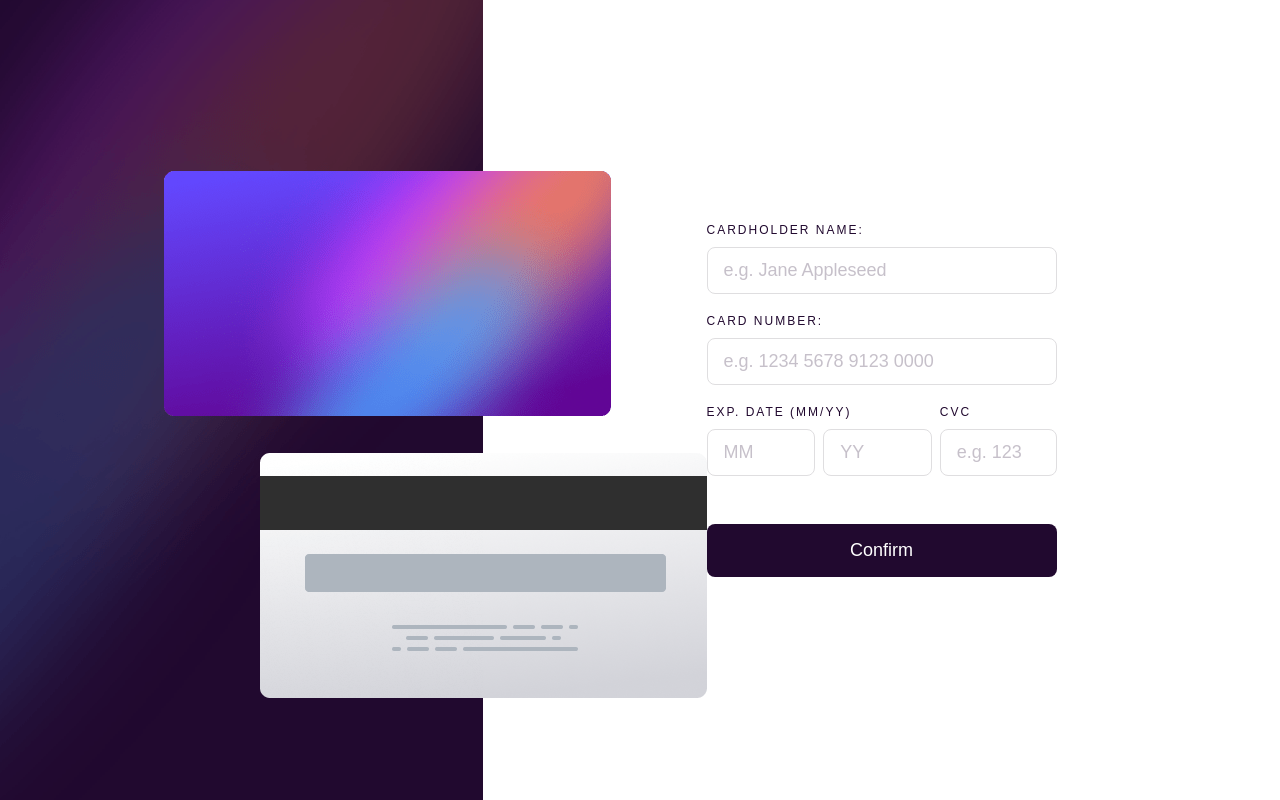
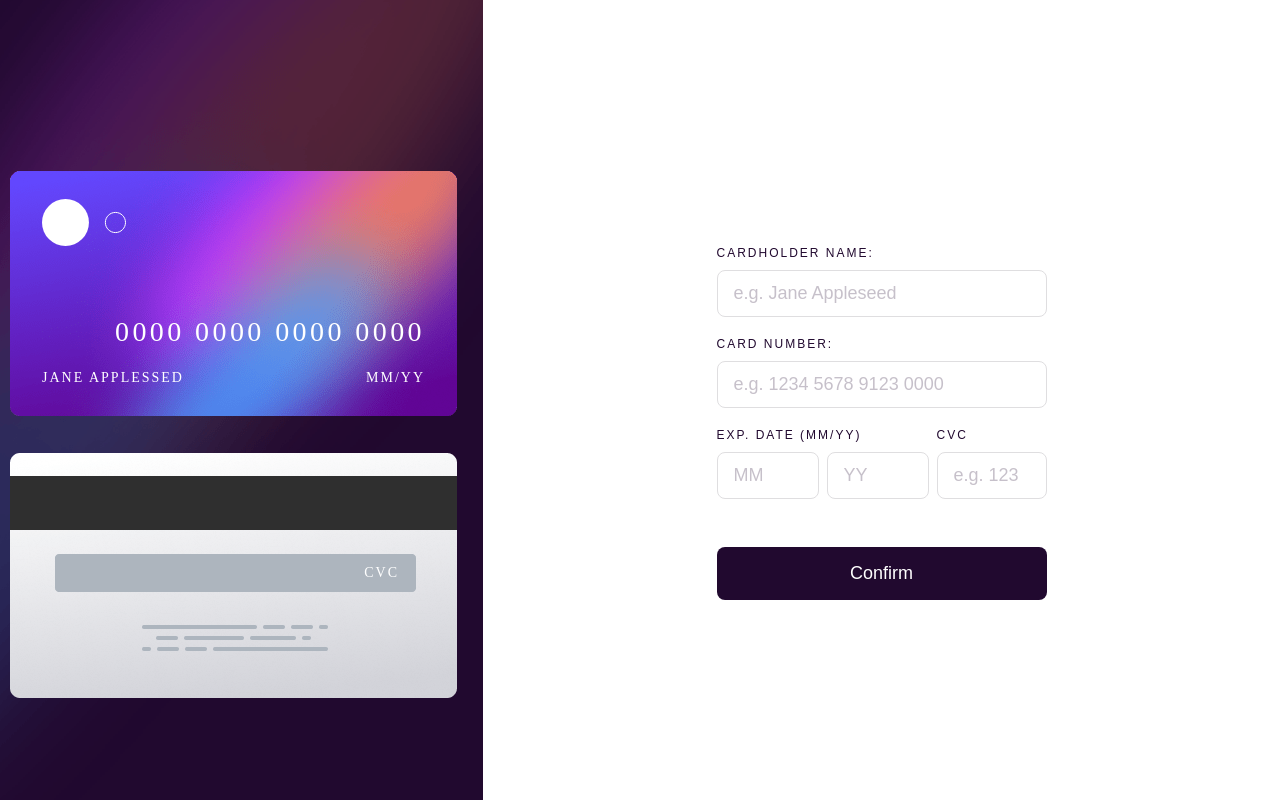
Before and after one commit to natiaker/interactive-card-details-form, a React (Create React App) app: page / in a window 1280 px wide. Built offline with nearby package versions, Linux system fonts and the light colour scheme.

Commit message:
feat: add card details

```diff
--- a/src/components/Card.tsx
+++ b/src/components/Card.tsx
@@ -4,8 +4,20 @@ export default function Card() {
   return (
     <StyledCard>
       <Wrapper>
-        <CardBack></CardBack>
-        <CardFront></CardFront>
+        <CardBack>
+          <p className='cvc'>cvc</p>
+        </CardBack>
+        <CardFront>
+          <img
+            src='./assets/card-logo.svg'
+            alt='card-logo'
+          />
+          <p className='card-number'>0000 0000 0000 0000</p>
+          <div>
+            <p>Jane Applessed</p>
+            <p>MM/YY</p>
+          </div>
+        </CardFront>
       </Wrapper>
     </StyledCard>
   );
--- a/src/components/styles/Card.styled.ts
+++ b/src/components/styles/Card.styled.ts
@@ -16,11 +16,27 @@ export const StyledCard = styled.section`
 export const Wrapper = styled.div`
   max-width: 375px;
   display: flex;
+  p {
+    color: white;
+    font-family: "Space Grotesk";
+    font-style: normal;
+    font-weight: 500;
+    font-size: 9px;
+    line-height: 11px;
+    text-align: right;
+    letter-spacing: 1.28571px;
+    text-transform: uppercase;
+  }
   @media screen and (min-width: 768px) {
     min-width: 483px;
     height: fit-content;
     margin-top: 171px;
     flex-direction: column-reverse;
+    p {
+      font-size: 14px;
+      line-height: 18px;
+      letter-spacing: 2px;
+    }
   }
 `;
 
@@ -32,13 +48,22 @@ export const CardBack = styled.div`
   background-repeat: no-repeat;
   width: 286px;
   height: 157px;
+  .cvc {
+    text-align: right;
+    margin-top: 73.4px;
+    margin-right: 37px;
+  }
   @media screen and (min-width: 768px) {
     margin-top: 37px;
     width: 447px;
     height: 245px;
-    margin-left: 0;
+    margin-left: 10px;
+    .cvc {
+      margin-top: 111px;
+      margin-right: 58px;
+    }
   }
-  @media screen and (min-width: 1068px) {
+  @media screen and (min-width: 1285px) {
     margin-left: 260px;
   }
 `;
@@ -47,17 +72,48 @@ export const CardFront = styled.div`
   background-image: url("/assets/bg-card-front.png");
   background-size: contain;
   background-repeat: no-repeat;
+  padding: 17.6px 19px;
   width: 286px;
   height: 157px;
   position: absolute;
   top: 126px;
+  img {
+    width: 54px;
+    height: 30px;
+  }
+  .card-number {
+    text-align: left;
+    font-size: 18px;
+    line-height: 23px;
+    letter-spacing: 2.2px;
+    margin-top: 37px;
+    margin-bottom: 5px;
+  }
+  div {
+    display: flex;
+    justify-content: space-between;
+    align-items: center;
+  }
   @media screen and (min-width: 768px) {
     position: static;
     width: 447px;
     height: 245px;
-    margin-left: 0;
+    padding: 28px 32px;
+    margin-left: 10px;
+    img {
+      width: 84px;
+      height: 47px;
+    }
+    .card-number {
+      font-size: 28px;
+      line-height: 36px;
+      letter-spacing: 3.42222px;
+      text-align: right;
+      margin-top: 64px;
+      margin-bottom: 5px;
+    }
   }
-  @media screen and (min-width: 1068px) {
+  @media screen and (min-width: 1285px) {
     margin-left: 164px;
   }
 `;
--- a/src/components/styles/Form.styled.ts
+++ b/src/components/styles/Form.styled.ts
@@ -28,13 +28,14 @@ export const StyledForm = styled.form`
     display: flex;
     justify-content: center;
     align-items: center;
-    margin: 0 20px;
+    padding: 0 10px;
   }
-  @media screen and (min-width: 1068px) {
+  @media screen and (min-width: 1285px) {
     display: flex;
     justify-content: center;
     align-items: center;
     margin: 0 auto;
+    padding: 0;
   }
 `;
 
```
